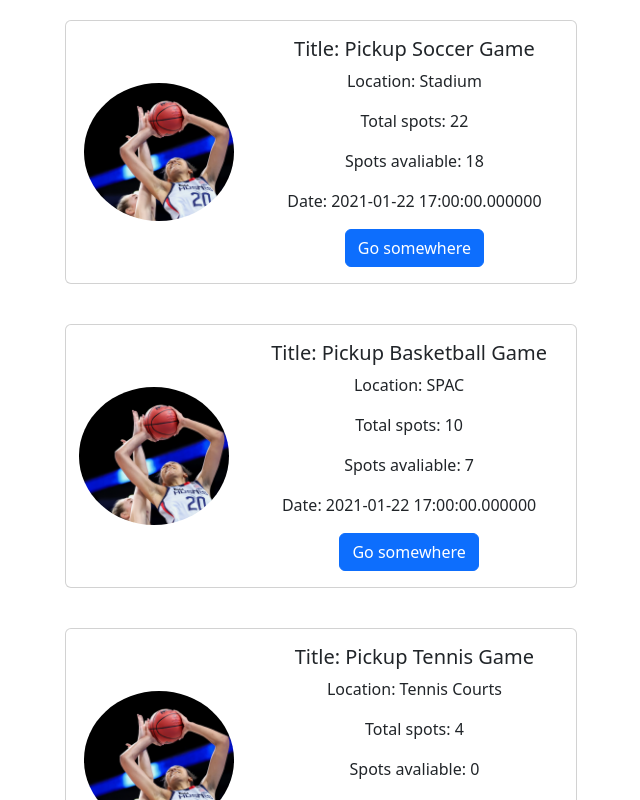
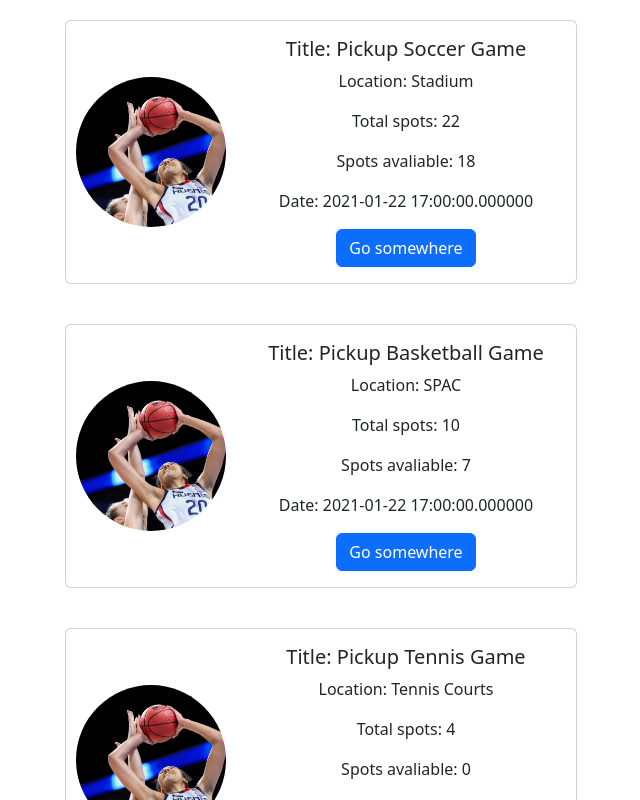
Before and after one commit to finleylee2507/MatchPoint, a React (Vite) app: page / in a window 1280 px wide. Shown: the top 800 px of the page, without its empty margins (319-959 px from the left). Built offline with nearby package versions, Linux system fonts and the light colour scheme.

Commit message:
change to grid system and remove unused variables

```diff
--- a/src/App.jsx
+++ b/src/App.jsx
@@ -1,21 +1,14 @@
-import {useState} from 'react'
 import './App.css'
 import EventCard from './components/events/Event'
 import eventData from './utilities/data/eventData.json'
 
 const App = () => {
-    const [count, setCount] = useState(0)
-
     return (
         //TODO: these should technically be in event list
         <div className="App" style={_styles.eventList}>
-
-            {eventData.events.map(e => (<EventCard key={e.id} cardData={e}/>))}
-
+            {eventData.events.map(e => (<EventCard key={e.id} cardData={e} />))}
         </div>
     )
-
-
 }
 
 const _styles = {
--- a/src/components/events/Event.jsx
+++ b/src/components/events/Event.jsx
@@ -1,17 +1,20 @@
 // Event Card
 import React from 'react'
-import Button from 'react-bootstrap/Button'
-import Card from 'react-bootstrap/Card'
+import { Button, Card, Row, Col, Container } from 'react-bootstrap'
 import Basketball from '../../assets/Basketball.png'
 
-const EventCard = ({cardData}) => {
-    const {id, name, location, max_cap, cur_cap, datetime} = cardData
+const EventCard = ({ cardData }) => {
+    const { name, location, max_cap, cur_cap, datetime } = cardData
 
     return (
-        <Card style={_styles.container}>
-            <CircularImageWrapper imageSrc={Basketball}/>
-            <div style={{}}>
-                <Card.Body style={_styles.cardContainer}>
+        <Card style={_styles.card}>
+            <Container>
+                <Row>
+                    <Col xs={4} style={_styles.circularImageWrapper}>
+                        <img style={_styles.image} src={Basketball} />
+                    </Col>
+                    <Col xs={8}>
+                        <Card.Body>
                             <Card.Title>Title: {name}</Card.Title>
                             <Card.Text>
                                 Location: {location}
@@ -20,56 +23,37 @@ const EventCard = ({cardData}) => {
                                 Total spots: {max_cap}
                             </Card.Text>
                             <Card.Text>
-
                                 Spots avaliable: {max_cap - cur_cap}
                             </Card.Text>
                             <Card.Text>
-
                                 Date: {datetime.date}
                             </Card.Text>
-
                             <Button variant="primary">Go somewhere</Button>
                         </Card.Body>
-            </div>
-
+                    </Col>
+                </Row>
+            </Container>
         </Card>
     )
 }
 
-export const CircularImageWrapper = ({imageSrc}) => {
-    return (
-        <div style={_styles.circularImageWrapperContainer}>
-            <img style={_styles.image} src={imageSrc}/>
-        </div>
-    )
-}
-
 const _styles = {
-    cardContainer: {
-        borderRadius: '20px',
+    card: {
+        margin: '20px',
+        width: '40vw',
     },
-    container: {
-        margin: '20px',
+    circularImageWrapper: {
         display: 'flex',
-        flexDirection: 'row',
-        justifyContent: 'space-around',
-        width: '40vw',
-
-    },
-    circularImageWrapperContainer: {
-        // border: '1px solid black',
-        display: 'flex',
-        flexDirection: 'column',
         justifyContent: 'center',
-        alighItems: 'center',
-
+        alignItems: 'center',
     },
     image: {
         width: '150px',
-        height: 'auto',
-        borderRadius: '50%'
+        height: '150px',
+        borderRadius: '50%',
+        // adaptive image position
+        objectFit: 'cover',
     }
-
 }
 
 export default EventCard
```
Lines whose indentation alone changed are shown as unchanged.
